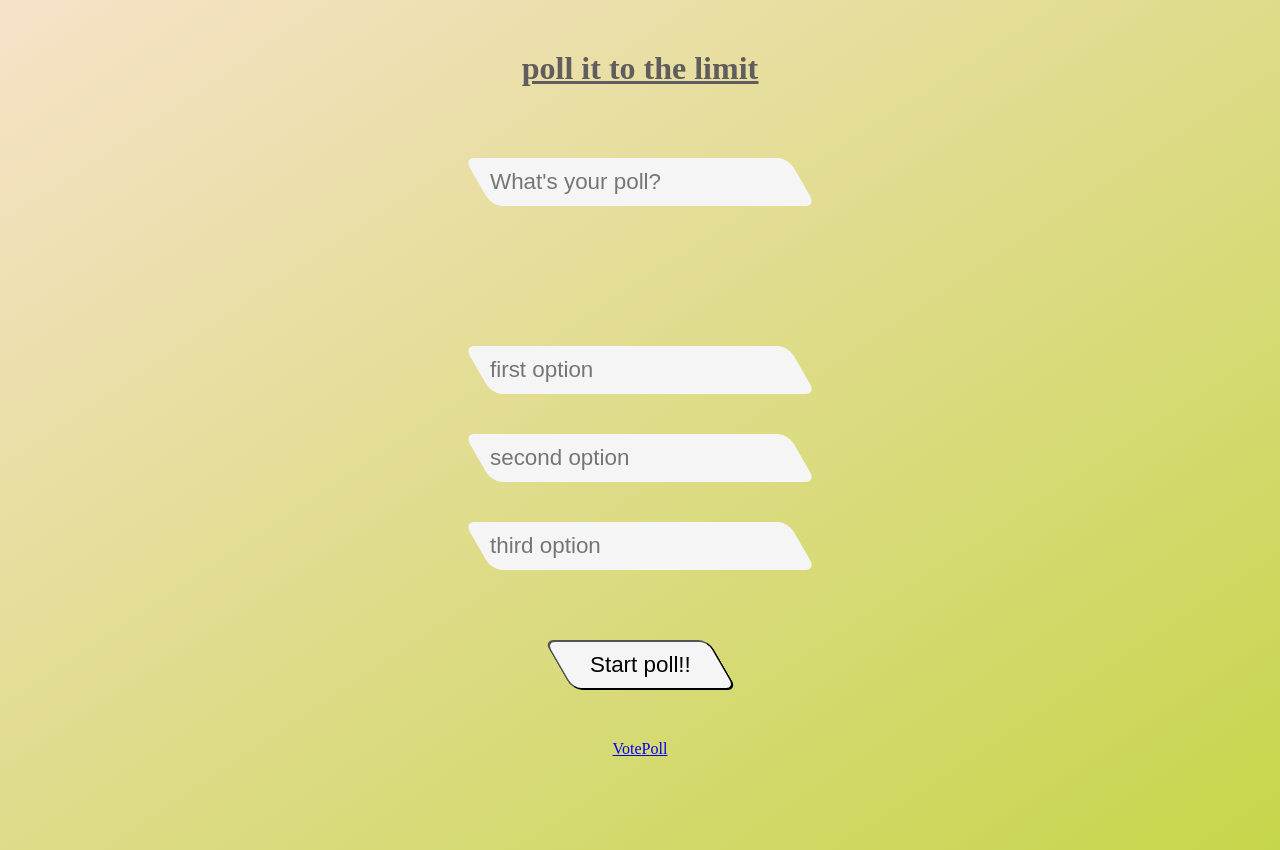
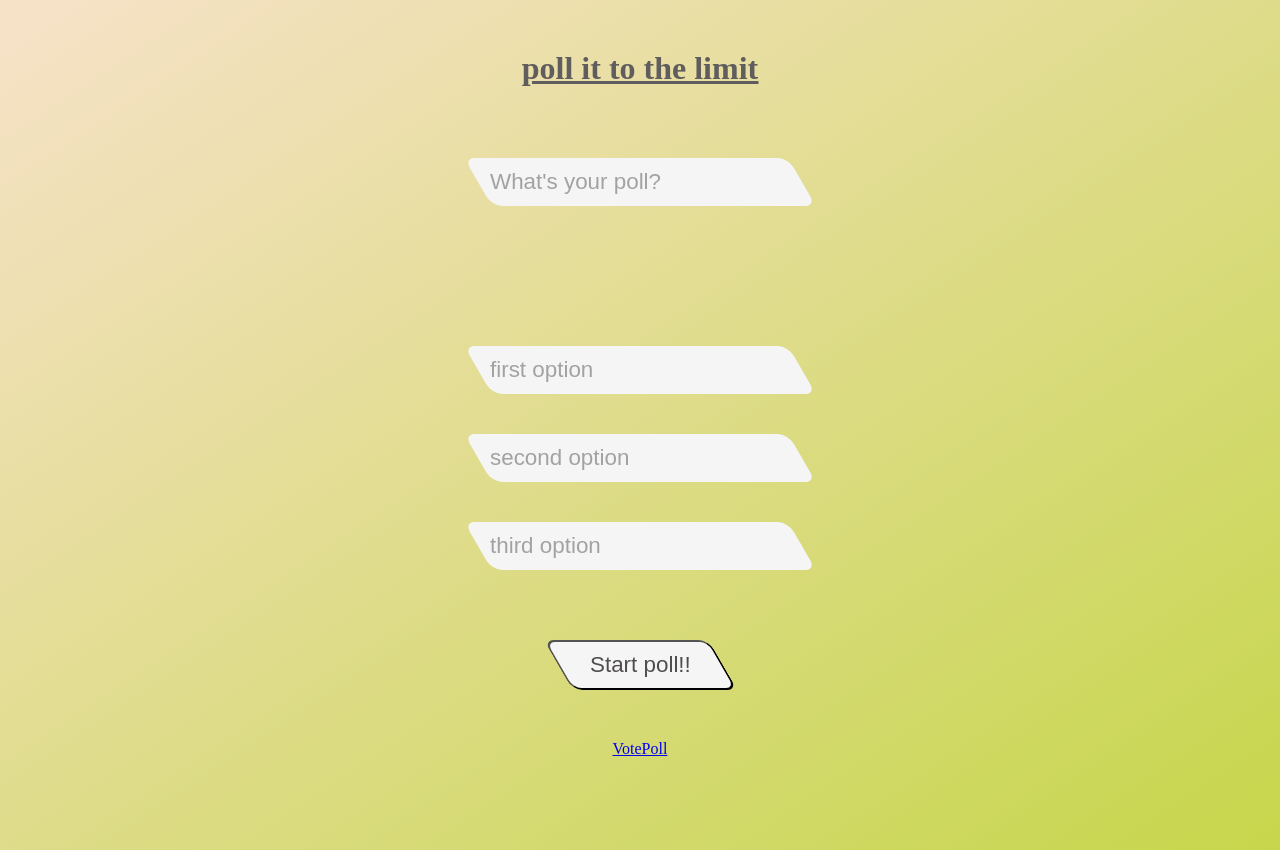
Before and after one commit to florianGierlichs/poll-it-to-the-limit, a React (Create React App) app: page / in a window 1280 px wide. Built offline with nearby package versions, Linux system fonts and the light colour scheme; a web font is replaced by a local one.

Commit message:
Rework placeholder colors

```diff
--- a/src/components/Button.css
+++ b/src/components/Button.css
@@ -9,4 +9,5 @@
 
 .btn-text {
   transform: skew(-30deg);
+  color: #504d4d;
 }
--- a/src/components/Input.css
+++ b/src/components/Input.css
@@ -24,3 +24,7 @@
   border: none;
   outline: none;
 }
+
+.input::placeholder {
+  color: #5f5d5d8a;
+}
```
